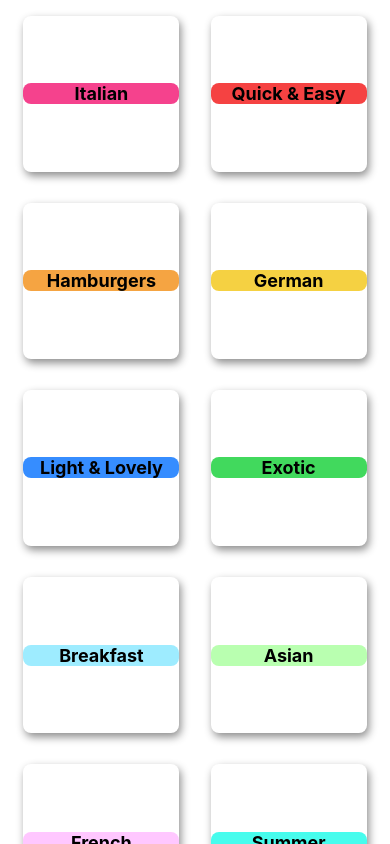
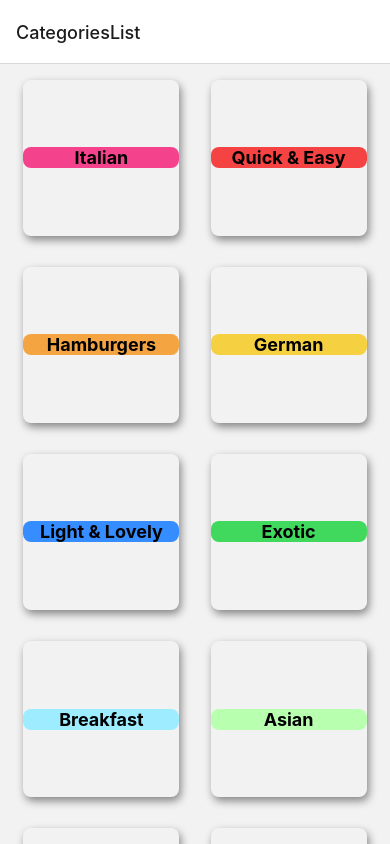
Before and after one commit to jmohandas/Foodish, a React Native app: screen / in a window 390 px wide. Built offline with nearby package versions, Linux system fonts and the light colour scheme.

Commit message:
Added basic navigation settings and npm packages

```diff
--- a/App.js
+++ b/App.js
@@ -1,16 +1,15 @@
-import { StyleSheet, Text, View } from 'react-native';
 import CategoriesListScreen from './screens/CategoriesListScreen';
+import { NavigationContainer } from '@react-navigation/native';
+import { createNativeStackNavigator } from '@react-navigation/native-stack';
+
+const Stack = createNativeStackNavigator();
 
 export default function App() {
   return (
-    <View style={styles.container}>
-      <CategoriesListScreen />
-    </View>
+    <NavigationContainer>
+      <Stack.Navigator>
+        <Stack.Screen name='CategoriesList' component={CategoriesListScreen}/>
+      </Stack.Navigator>
+    </NavigationContainer>
   );
 }
-
-const styles = StyleSheet.create({
-  container: {
-    flex: 1,
-  },
-});
--- a/package.json
+++ b/package.json
@@ -9,6 +9,7 @@
     "web": "expo start --web"
   },
   "dependencies": {
+    "@react-navigation/native-stack": "^6.9.20",
     "expo": "~50.0.7",
     "expo-status-bar": "~1.11.1",
     "react": "18.2.0",
```
Also changed, not shown: 1 other file (tests, documents, lock files or other folders).
